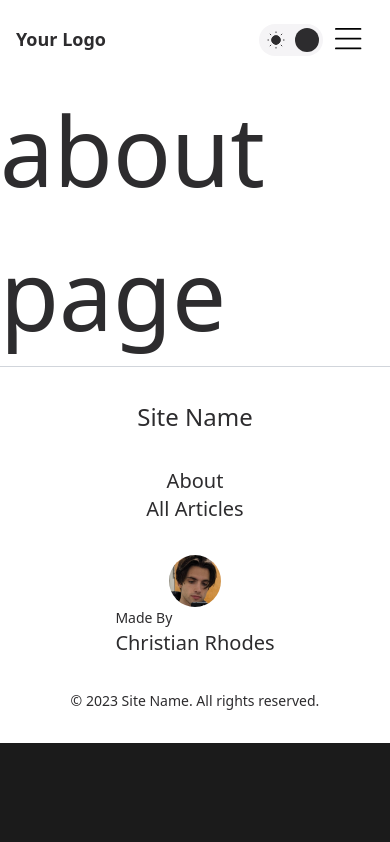
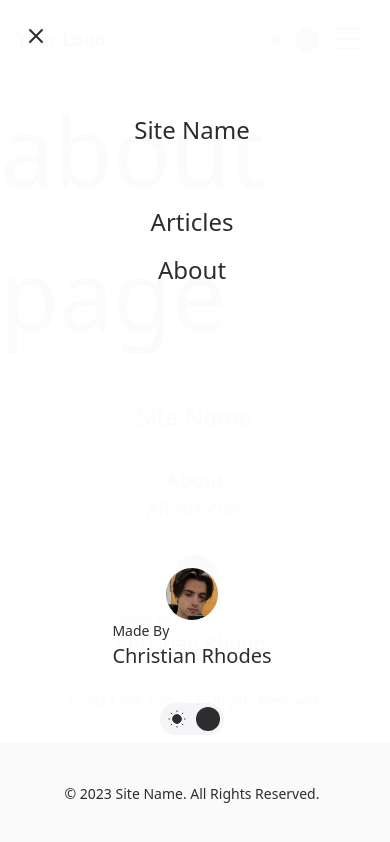
Before and after one commit to christianrhodes18/media-blog, a Next.js app: page /about in a window 390 px wide. Both pictures are taken after a click on the button 348 px from the left and 38 px from the top of the page. Built offline with nearby package versions, Linux system fonts and the light colour scheme.

Commit message:
mobile nav finished

```diff
--- a/app/components/Footer.tsx
+++ b/app/components/Footer.tsx
@@ -25,7 +25,7 @@ const Footer: React.FC = () => {
           />
         </div>
         <div className="mx-auto lg:my-auto body2 py-4">
-          <p>&copy; {year} Site Name. All rights reserved.</p>
+          <p>&copy; {year} Site Name. All Rights Reserved.</p>
         </div>
       </div>
     </footer>
--- a/app/components/Nav/MobileNav.tsx
+++ b/app/components/Nav/MobileNav.tsx
@@ -4,6 +4,9 @@ import { useEffect, useState } from 'react';
 import { useTheme } from 'next-themes'
 import HamburgerLight from '../../../public/icons/menu_icon_light.svg'
 import HamburgerDark from '../../../public/icons/menu_icon_dark.svg'
+import Link from 'next/link';
+import AuthorCredit from '../AuthorCredit';
+import ThemeChanger from './ThemeChanger';
 
 const MobileNav = () => {
     const [mounted, setMounted] = useState(false)
@@ -24,7 +27,12 @@ const MobileNav = () => {
         )
     }
 
+    //get year
+    const year = new Date().getFullYear();
+
     return (
+        <>
+            {/* Hamburger menu */}
             <div className="lg:hidden">
                 <button className="flex items-center p-3" onClick={() => setToggleMenu(!toggleMenu)}>
                     {isDark
@@ -33,6 +41,45 @@ const MobileNav = () => {
                     }
                 </button>
             </div>
+
+            {/* Mobile menu, show/hide based on menu state. */}
+            {toggleMenu && (
+                <div className="relative z-50">
+                    <div className={`fixed inset-0 opacity-[98%] ${isDark ? 'bg-darkBG' : 'bg-lightBG'}`}></div>
+                    <nav className="fixed top-0 left-0 bottom-0 right-0 flex flex-col w-full max-w-sm py-6 px-6 overflow-y-auto">
+                        <div className="flex items-center justify-start mb-16">
+                            <button className={`${isDark ? 'hover:text-darkTextAccent' : 'hover:text-lightTextAccent'}`} onClick={() => setToggleMenu(false)}>
+                                <svg className="h-6 w-6 cursor-pointer" xmlns="http://www.w3.org/2000/svg" fill="none" viewBox="0 0 24 24" stroke="currentColor">
+                                    <path strokeLinecap="round" strokeLinejoin="round" strokeWidth="2" d="M6 18L18 6M6 6l12 12"></path>
+                                </svg>
+                            </button>
+                        </div>
+                        <div className="flex flex-col justify-center">
+                            <h5 className="text-center">Site Name</h5>
+                            <ul className="mt-14 text-center">
+                                <li className="mb-3">
+                                    <Link href="/posts"><h5 className="">Articles</h5></Link>
+                                </li>
+                                <li className="mb-3">
+                                    <Link href="/about"><h5 className="">About</h5></Link>
+                                </li>
+                            </ul>
+                        </div>
+                        <div className="mt-auto flex flex-col justify-center items-center gap-8">
+                            <AuthorCredit
+                                firstName="Christian"
+                                lastName="Rhodes"
+                                image='christian.jpg'
+                            />
+                            <ThemeChanger />
+                            <div className="mx-auto lg:my-auto body2 py-4">
+                                <p>&copy; {year} Site Name. All Rights Reserved.</p>
+                            </div>
+                        </div>
+                    </nav>
+                </div>
+            )}
+        </>
     )
 }
 
--- a/app/globals.css
+++ b/app/globals.css
@@ -4,7 +4,10 @@
 
 @layer base{
   body {
-      @apply bg-lightBG text-lightText dark:bg-darkBG dark:text-darkText;
+    @apply bg-lightBG text-lightText dark:bg-darkBG dark:text-darkText;
+  }
+  a {
+    @apply hover:text-lightTextAccent dark:hover:text-darkTextAccent;
   }
 }
 
--- a/tailwind.config.ts
+++ b/tailwind.config.ts
@@ -13,8 +13,10 @@ const config: Config = {
   theme: {
     colors: {
       lightText: '#2D2C2E',
+      lightTextAccent: '#6C6C6C',
       lightBG: '#FFFFFF',
       darkText: '#F5F4F6',
+      darkTextAccent: '#9CA3AF',
       darkBG: '#2D2C2E',
       ...colors
     },
```
Lines whose indentation alone changed are shown as unchanged.
